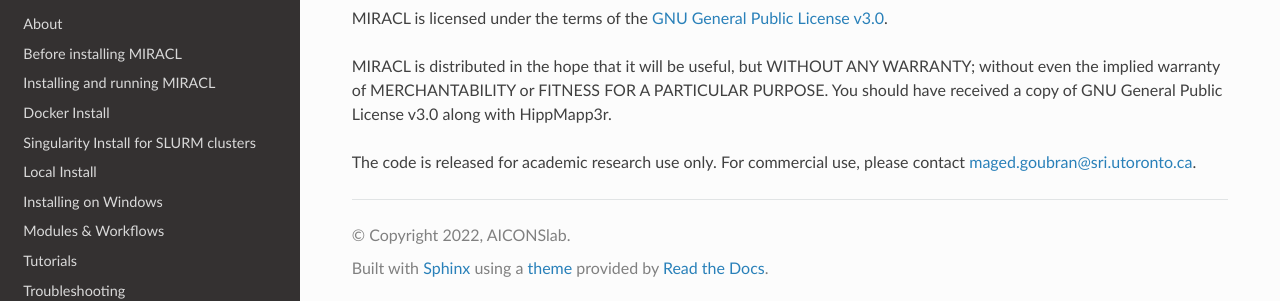
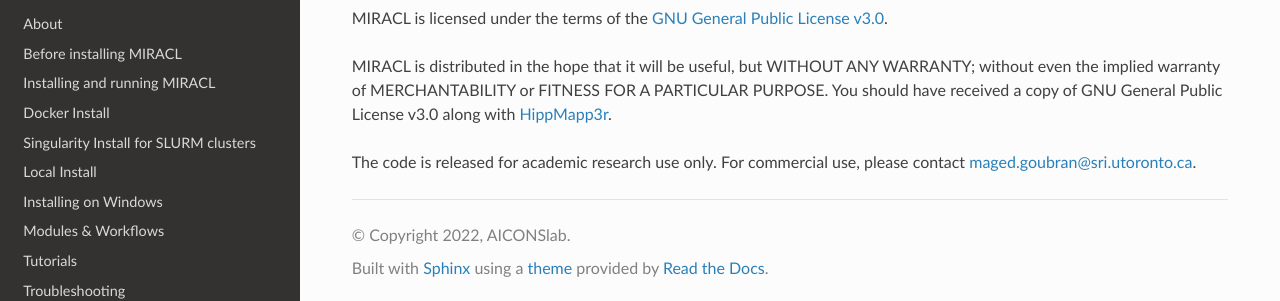
Before and after one commit to AICONSlab/MIRACL, a Sphinx documentation site: the page built from docs/about/license.md, in a window 1280 px wide. Shown: the part 153-454 px from the top of the page. Built offline with Sphinx 7.4.7 and the Read the Docs theme 2.0.0, drawn with Linux system fonts in a browser that asks for light colours; pages that are not in the unit, such as notebooks, are missing from menus; part of the change alters nothing that is shown.

```diff
--- a/docs/about/license.md
+++ b/docs/about/license.md
@@ -7,7 +7,7 @@ MIRACL is distributed in the hope that it will be useful,
 but WITHOUT ANY WARRANTY; without even the implied warranty
 of MERCHANTABILITY or FITNESS FOR A PARTICULAR PURPOSE.
 You should have received a copy of GNU General Public
-License v3.0 along with HippMapp3r.
+License v3.0 along with [HippMapp3r](https://github.com/AICONSlab/HippMapp3r).
 
 The code is released for academic research use only. For
 commercial use, please contact
```
